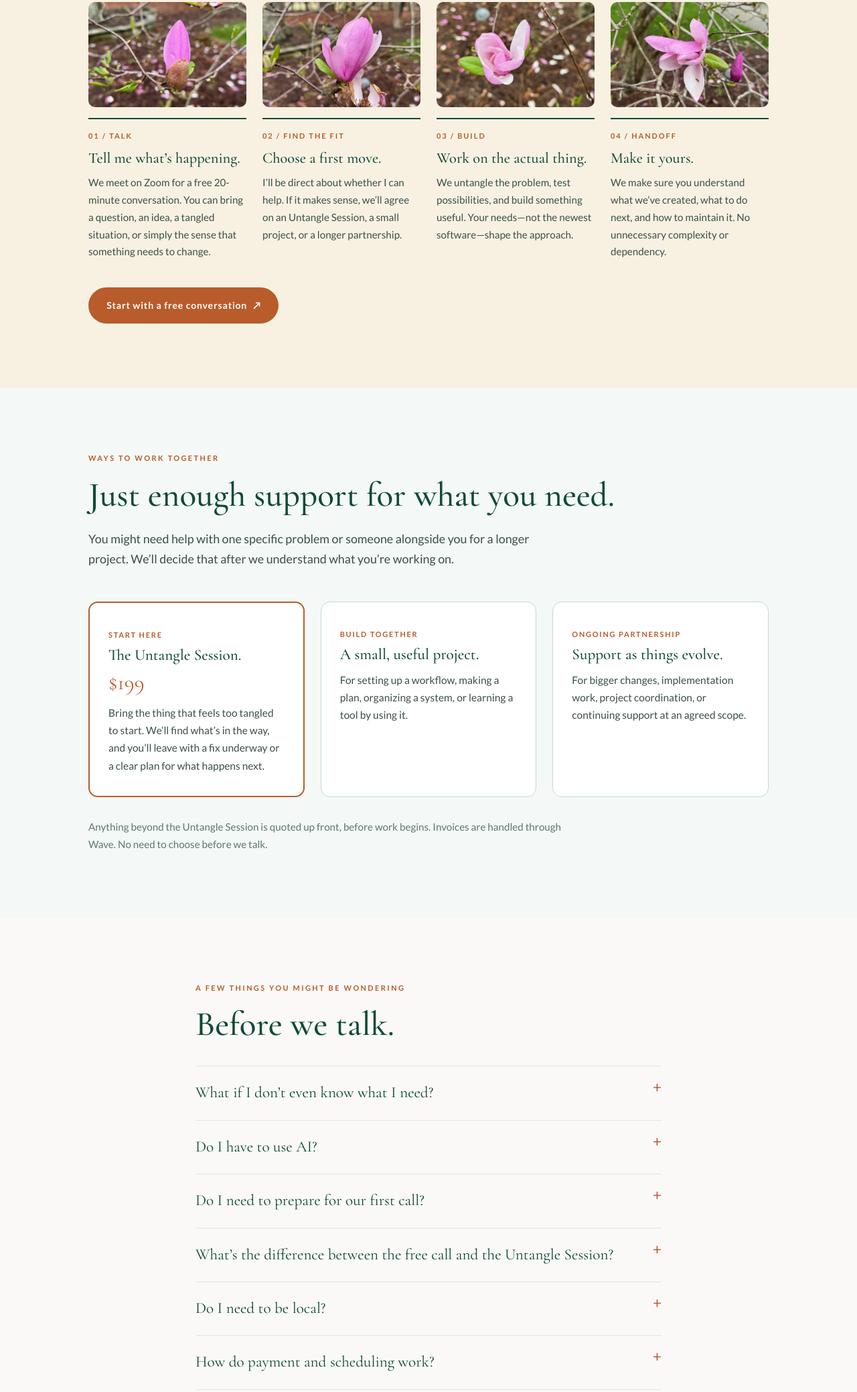
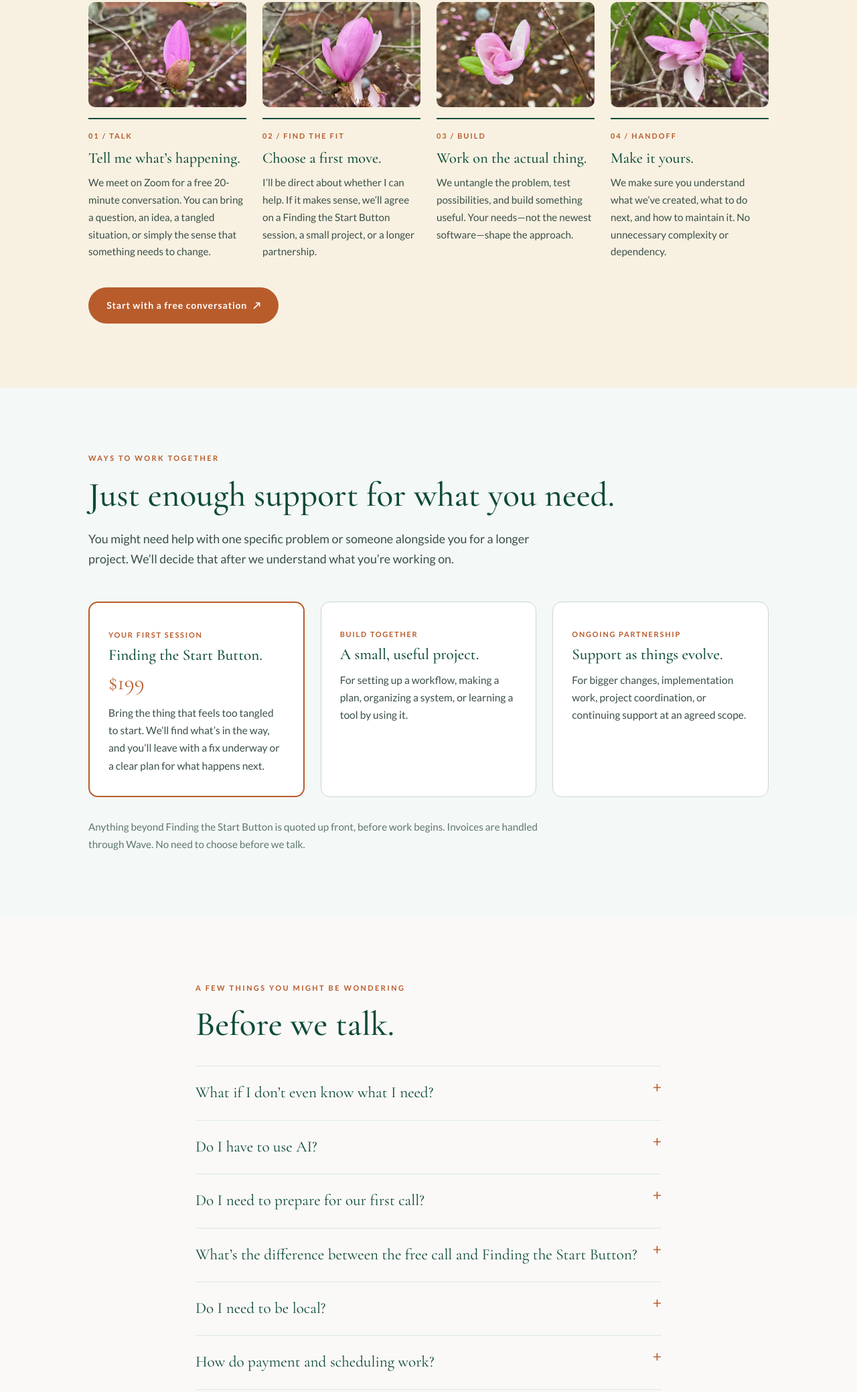
Before and after one commit to ignitehealingai/embodiedworksolutions, a plain HTML site: page how-it-works.html in a window 1280 px wide. Shown: the part 641-2719 px from the top of the page at 67% size. Drawn offline with nearby package versions, Linux system fonts and the light colour scheme.

Commit message:
Rename Untangle Session to Finding the Start Button
Co-Authored-By: Claude Opus 5.5 <noreply@anthropic.com>
Claude-Session: https://claude.ai/code/session_01PViRx7S2Z4jNEjMHysMWCy

```diff
--- a/how-it-works.html
+++ b/how-it-works.html
@@ -265,7 +265,7 @@
   <div class="wrap">
     <div class="steps">
       <div class="step has-photo"><img src="assets/photos/q1-problem.webp" alt="A tightly closed pink magnolia bud, holding everything in" loading="lazy" width="600" height="400" /><p class="label">01 / TALK</p><h3>Tell me what’s happening.</h3><p>We meet on Zoom for a free 20-minute conversation. You can bring a question, an idea, a tangled situation, or simply the sense that something needs to change.</p></div>
-      <div class="step has-photo"><img src="assets/photos/q2-happen.webp" alt="The magnolia bud loosening, pink petals beginning to part" loading="lazy" width="600" height="400" /><p class="label">02 / FIND THE FIT</p><h3>Choose a first move.</h3><p>I’ll be direct about whether I can help. If it makes sense, we’ll agree on an Untangle Session, a small project, or a longer partnership.</p></div>
+      <div class="step has-photo"><img src="assets/photos/q2-happen.webp" alt="The magnolia bud loosening, pink petals beginning to part" loading="lazy" width="600" height="400" /><p class="label">02 / FIND THE FIT</p><h3>Choose a first move.</h3><p>I’ll be direct about whether I can help. If it makes sense, we’ll agree on a Finding the Start Button session, a small project, or a longer partnership.</p></div>
       <div class="step has-photo"><img src="assets/photos/q3-works.webp" alt="The magnolia unfolding, soft petals opening to the light" loading="lazy" width="600" height="400" /><p class="label">03 / BUILD</p><h3>Work on the actual thing.</h3><p>We untangle the problem, test possibilities, and build something useful. Your needs—not the newest software—shape the approach.</p></div>
       <div class="step has-photo"><img src="assets/photos/q4-people.webp" alt="The magnolia in full bloom, a new bud already forming beside it" loading="lazy" width="600" height="400" /><p class="label">04 / HANDOFF</p><h3>Make it yours.</h3><p>We make sure you understand what we’ve created, what to do next, and how to maintain it. No unnecessary complexity or dependency.</p></div>
     </div>
@@ -279,11 +279,11 @@
     <h2>Just enough support for what you need.</h2>
     <p class="lede">You might need help with one specific problem or someone alongside you for a longer project. We’ll decide that after we understand what you’re working on.</p>
     <div class="trio">
-      <div class="card start"><span class="tag">Start here</span><h3>The Untangle Session.</h3><p class="price">$199</p><p>Bring the thing that feels too tangled to start. We’ll find what’s in the way, and you’ll leave with a fix underway or a clear plan for what happens next.</p></div>
+      <div class="card start"><span class="tag">Your first session</span><h3>Finding the Start Button.</h3><p class="price">$199</p><p>Bring the thing that feels too tangled to start. We’ll find what’s in the way, and you’ll leave with a fix underway or a clear plan for what happens next.</p></div>
       <div class="card"><span class="tag">Build together</span><h3>A small, useful project.</h3><p>For setting up a workflow, making a plan, organizing a system, or learning a tool by using it.</p></div>
       <div class="card"><span class="tag">Ongoing partnership</span><h3>Support as things evolve.</h3><p>For bigger changes, implementation work, project coordination, or continuing support at an agreed scope.</p></div>
     </div>
-    <p class="fineprint">Anything beyond the Untangle Session is quoted up front, before work begins. Invoices are handled through Wave. No need to choose before we talk.</p>
+    <p class="fineprint">Anything beyond Finding the Start Button is quoted up front, before work begins. Invoices are handled through Wave. No need to choose before we talk.</p>
   </div>
 </section>
 
@@ -294,9 +294,9 @@
     <details><summary>What if I don’t even know what I need?</summary><p>That’s completely fine. Tell me what’s frustrating, unfinished, or taking more energy than it should. We can figure out the shape of the problem together.</p></details>
     <details><summary>Do I have to use AI?</summary><p>No. AI is one possible tool, not the point of the work. The point is to solve the right problem in a way that fits you.</p></details>
     <details><summary>Do I need to prepare for our first call?</summary><p>No presentation or technical explanation required. You can bring a specific question or just start talking about what’s going on.</p></details>
-    <details><summary>What’s the difference between the free call and the Untangle Session?</summary><p>The free 20 minutes is for seeing whether we’re a good fit. The Untangle Session is where the work starts: we dig into the thing you’re stuck on, and you leave with a fix underway or a clear plan.</p></details>
+    <details><summary>What’s the difference between the free call and Finding the Start Button?</summary><p>The free 20 minutes is for seeing whether we’re a good fit. Finding the Start Button is where the work starts: we dig into the thing you’re stuck on, and you leave with a fix underway or a clear plan.</p></details>
     <details><summary>Do I need to be local?</summary><p>No. Everything happens online over Zoom, wherever you are.</p></details>
-    <details><summary>How do payment and scheduling work?</summary><p>The first 20-minute Zoom conversation is free. The Untangle Session is $199. If there’s more to build after that, I’ll quote it up front, and nothing starts until you agree. Invoices are handled through Wave.</p></details>
+    <details><summary>How do payment and scheduling work?</summary><p>The first 20-minute Zoom conversation is free. Finding the Start Button is a $199 session. If there’s more to build after that, I’ll quote it up front, and nothing starts until you agree. Invoices are handled through Wave.</p></details>
   </div>
 </section>
 
```
Also changed, not shown: contact.html (+3 -3 lines).
